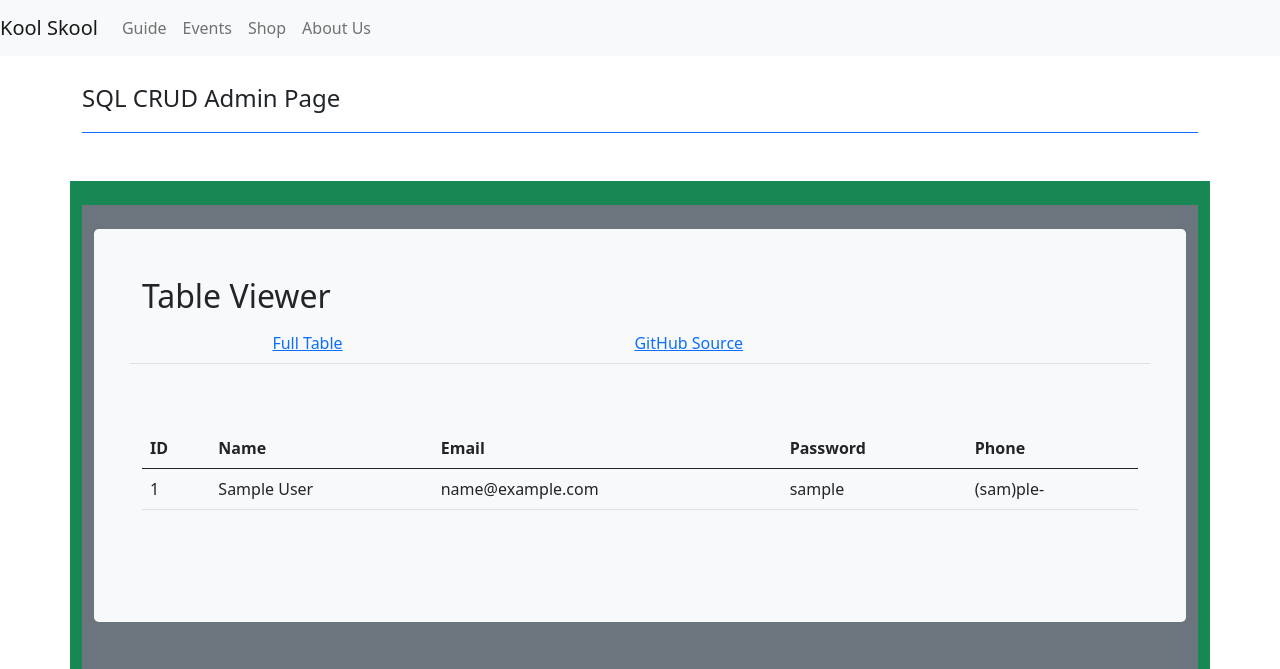
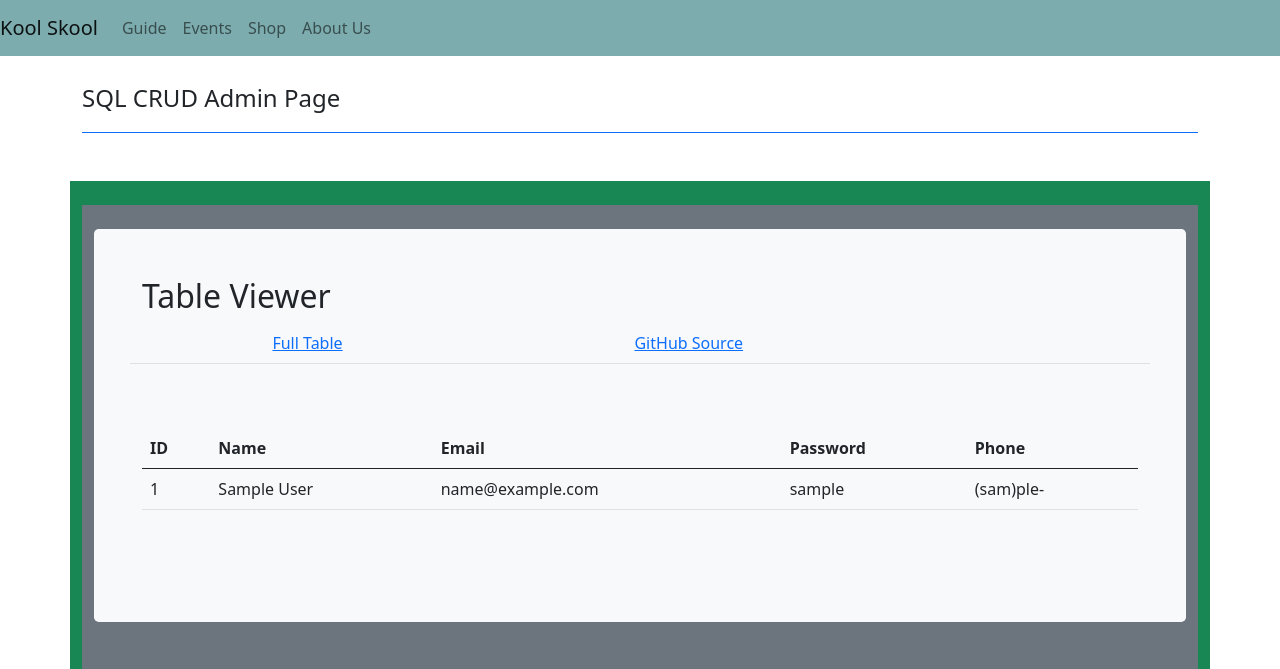
Before and after one commit to aaditgupta21/Fotography, a Flask app: page /crud/ in a window 1280 px wide. Shown: the top 669 px of the page. Run offline with Flask 2, Linux system fonts and the light colour scheme; the visitor is signed in with stand-in values (Sample User, id 1); data comes from the database, SQL or seed files in the repository; some libraries are stand-ins or nearby versions.

Commit message:
navbar color

```diff
--- a/templates/layouts/navbar.html
+++ b/templates/layouts/navbar.html
@@ -1,7 +1,7 @@
 <!-- Navigation Bar from bootstrap
 This HTML is setup as a fragment allowing it to be "included" by other HTML files via Jinja2
 -->
-<nav class="navbar navbar-expand-lg navbar-light bg-light">
+<nav class="navbar navbar-expand-lg navbar-light" style="background-color: #7DACAE;">
   <a class="navbar-brand" href="/">{{ basename }}</a>
   <button class="navbar-toggler" type="button" data-toggle="collapse" data-target="#navbarSupportedContent" aria-controls="navbarSupportedContent" aria-expanded="false" aria-label="Toggle navigation">
     <span class="navbar-toggler-icon"></span>
```
